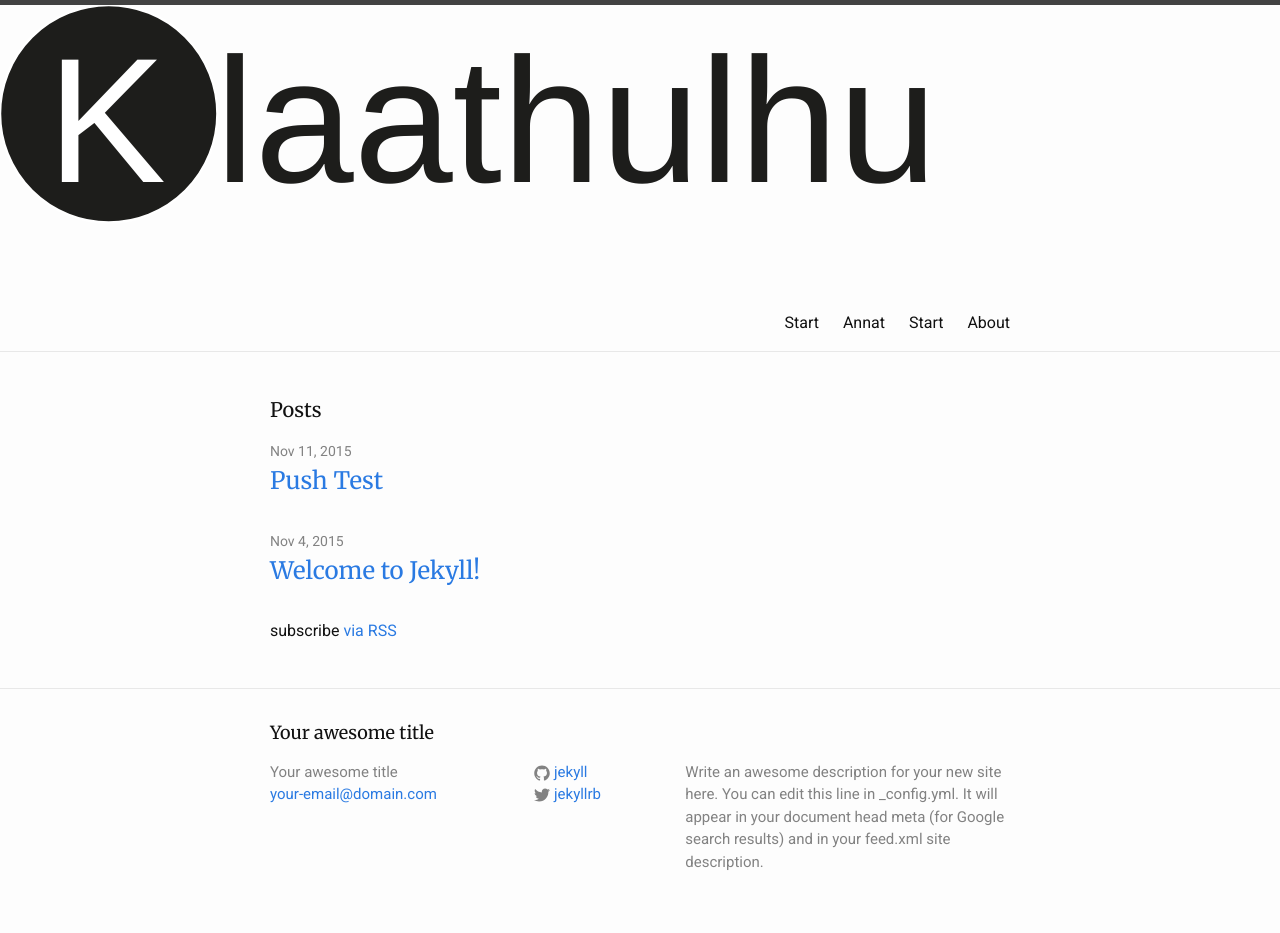
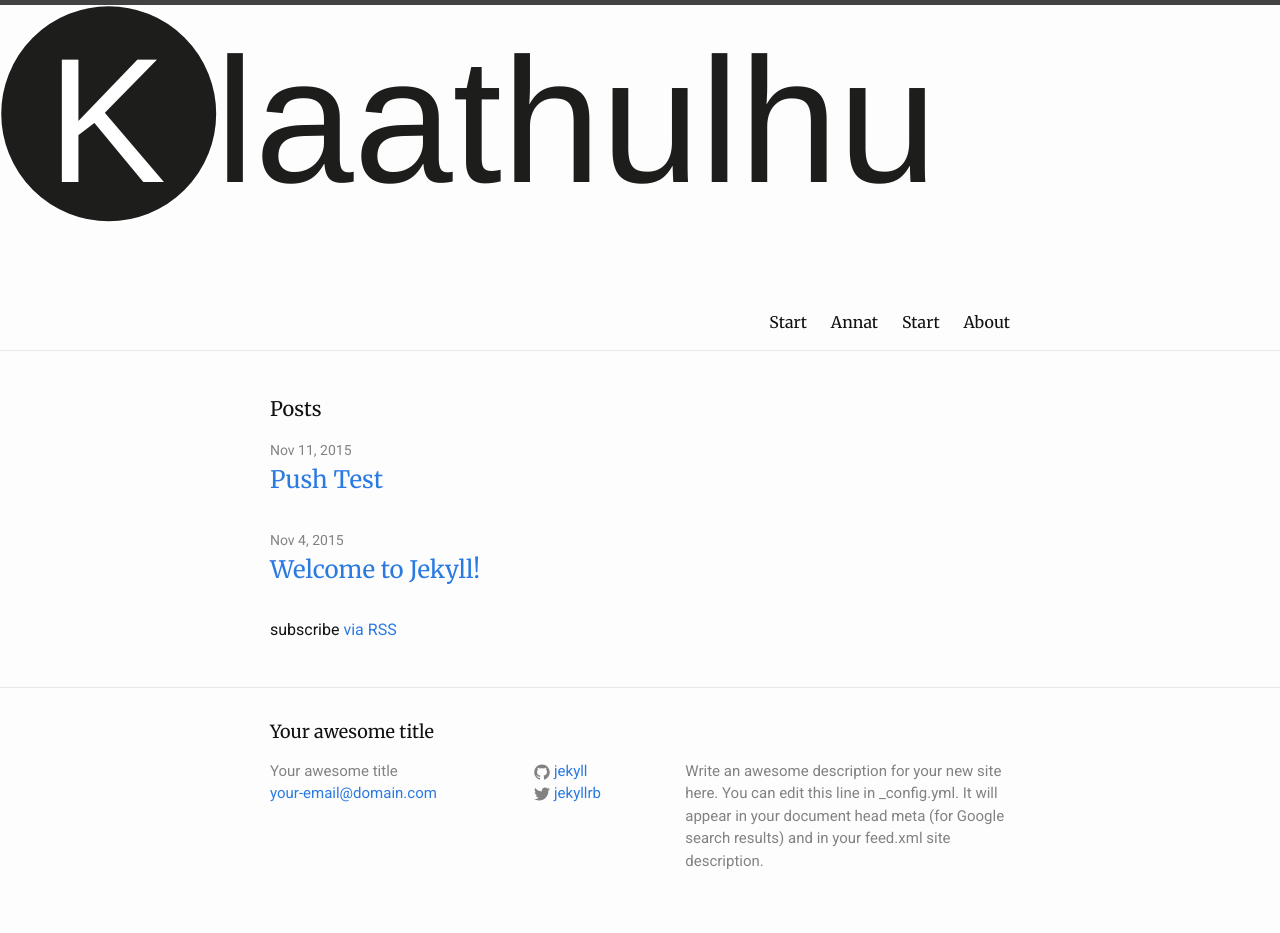
Before and after one commit to klaathulhu/klaathulhu.github.io, a Jekyll site: the page built from index.html, in a window 1280 px wide. Built offline with Jekyll 4.4.1, drawn with Linux system fonts in a browser that asks for light colours.

Commit message:
changes fonts css

```diff
--- a/_sass/_layout.scss
+++ b/_sass/_layout.scss
@@ -5,7 +5,7 @@
     border-top: 5px solid $grey-color-dark;
     border-bottom: 1px solid $grey-color-light;
     min-height: 56px;
-
+    font-family: $header-font-family;
     // Positioning context for the mobile navigation icon
     position: relative;
 }
--- a/_sass/_variables.scss
+++ b/_sass/_variables.scss
@@ -9,6 +9,7 @@ $base-font-size:   16px;
 $small-font-size:  $base-font-size * 0.875;
 $base-line-height: 1.5;
 $header-font-family: 'Merriweather', Helvetica, sans-serif;
+$title-font-family: "ff-tisa-sans-web-pro", "Roboto", Helvetica, sans-serif;
 
 $spacing-unit:     30px;
 
```
